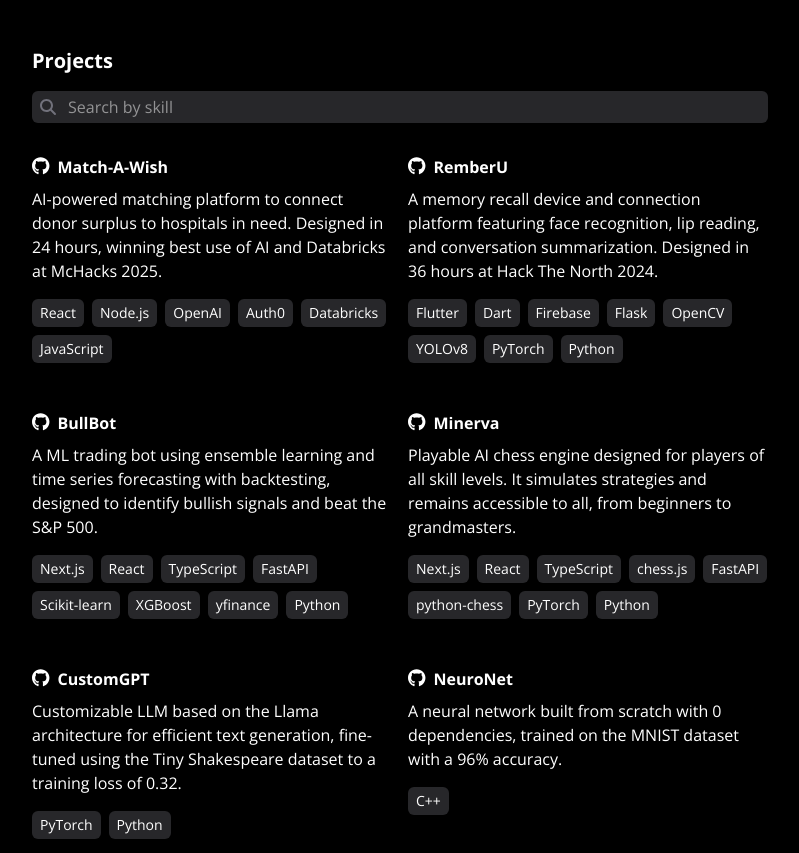
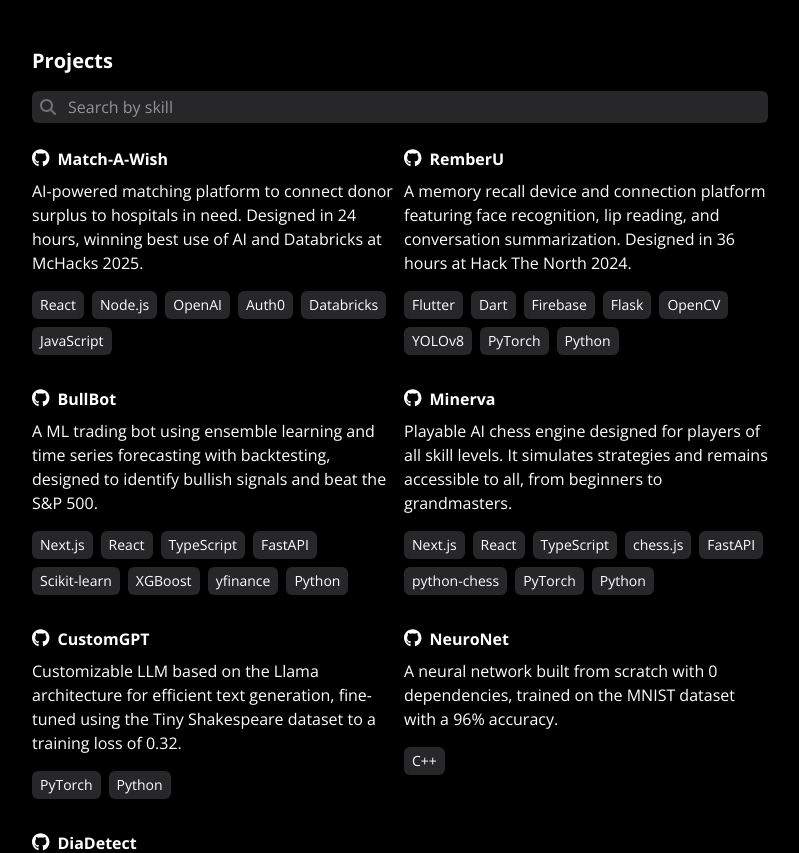
Before and after one commit to hannatonthat/portfolio-v2, a Next.js app: page / in a window 1280 px wide. Shown: the part 501-1354 px from the top of the page, without its empty margins (240-1039 px from the left). Built offline with nearby package versions, Linux system fonts and the light colour scheme.

Commit message:
Fix clear animation delay

```diff
--- a/components/Project.js
+++ b/components/Project.js
@@ -54,10 +54,18 @@ const allProjects = [
 export default function Project() {
   const [query, setQuery] = useState("");
   const [tempQuery, setTempQuery] = useState("");
+  const [projectBaseIndex, setProjectBaseIndex] = useState(8);
 
   const handleSearch = () => setQuery(tempQuery);
+
   const handleKeyDown = (e) => {
     if (e.key === "Enter") handleSearch();
+  };
+
+  const handleClear = () => {
+    setTempQuery("");
+    setQuery("");
+    setProjectBaseIndex(0);
   };
 
   const filteredProjects = allProjects.filter(project =>
@@ -66,15 +74,13 @@ export default function Project() {
     )
   );
 
-  const baseIndex = 8;
-
   return (
     <main className="">
-      <StaggeredLine index={baseIndex}>
+      <StaggeredLine index={8}>
         <h2 className="">Projects</h2>
       </StaggeredLine>
 
-      <StaggeredLine index={baseIndex + 1}>
+      <StaggeredLine index={9}>
         <div className="relative w-full">
           <button
             onClick={handleSearch}
@@ -92,10 +98,7 @@ export default function Project() {
           />
           {tempQuery && (
             <button
-              onClick={() => {
-                setTempQuery("");
-                setQuery("");
-              }}
+              onClick={handleClear}
               className="cursor-pointer absolute right-2 top-3.5 transform -translate-y-1/2 text-zinc-400 dark:text-zinc-500 transition-transform duration-300 hover:scale-110 hover:text-black dark:hover:text-white text-lg leading-none"
             >
               x
@@ -104,10 +107,10 @@ export default function Project() {
         </div>
       </StaggeredLine>
 
-      <div className="grid grid-cols-1 md:grid-cols-2 gap-4">
+      <div className="grid grid-cols-1 md:grid-cols-2 gap-2">
         {filteredProjects.length > 0 ? (
           filteredProjects.map((project, idx) => (
-            <StaggeredLine key={idx} index={baseIndex + 2 + idx}>
+            <StaggeredLine key={idx} index={projectBaseIndex + 2 + idx}>
               <ProjectItem
                 title={project.title}
                 github={project.github}
@@ -122,7 +125,7 @@ export default function Project() {
             </StaggeredLine>
           ))
         ) : (
-          <StaggeredLine index={baseIndex + 2 + filteredProjects.length}>
+          <StaggeredLine index={projectBaseIndex + 2 + filteredProjects.length}>
             <p className="mt-8">No matching projects found.</p>
           </StaggeredLine>
         )}
--- a/components/ProjectItem.js
+++ b/components/ProjectItem.js
@@ -5,7 +5,7 @@ import { faGithub } from "@fortawesome/free-brands-svg-icons";
 
 export default function ProjectItem({ title, github, summary, skills = [], onSkillClick }) {
   return (
-    <div className="mt-8">
+    <div className="mt-6">
       <div className="flex gap-2">
         <a
           href={github}
```
Also changed, not shown: public/assets/profile.png (added).
